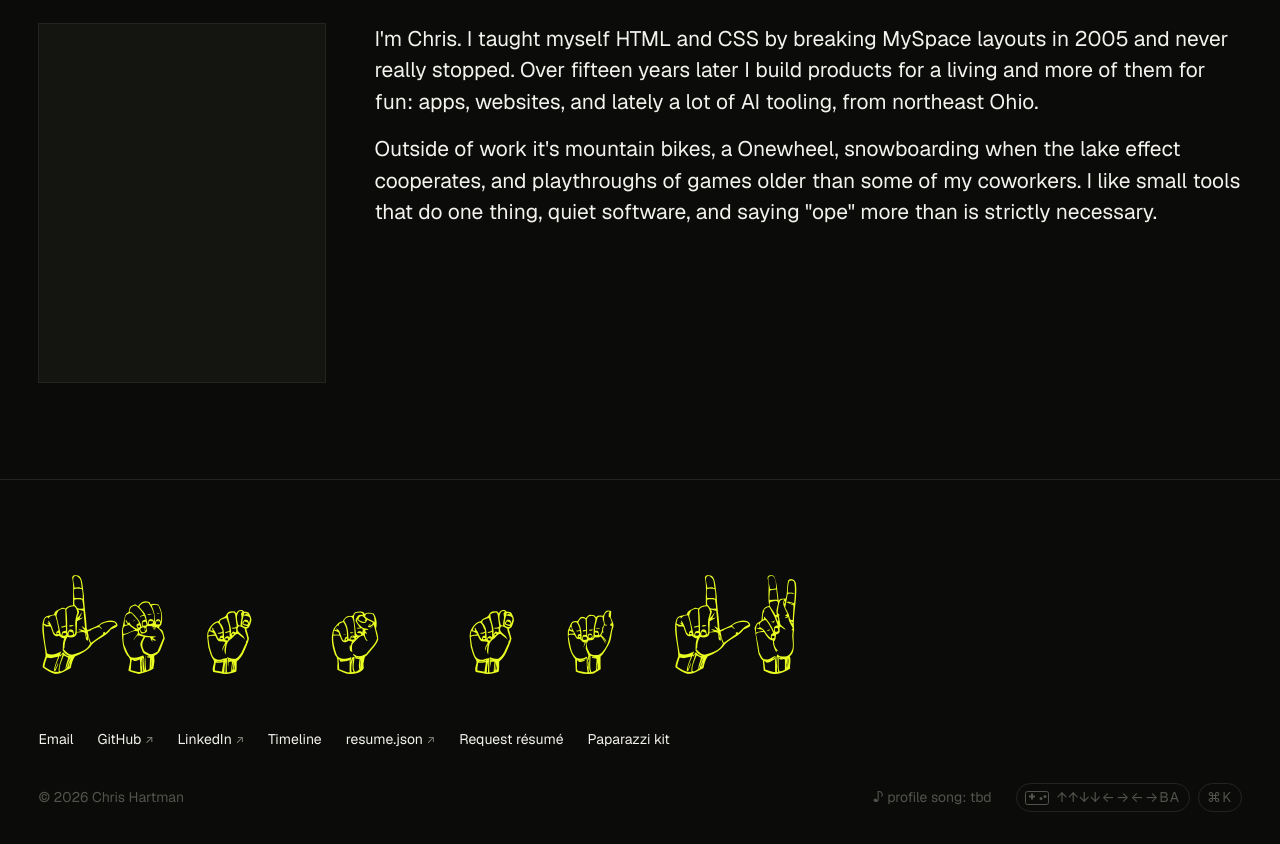
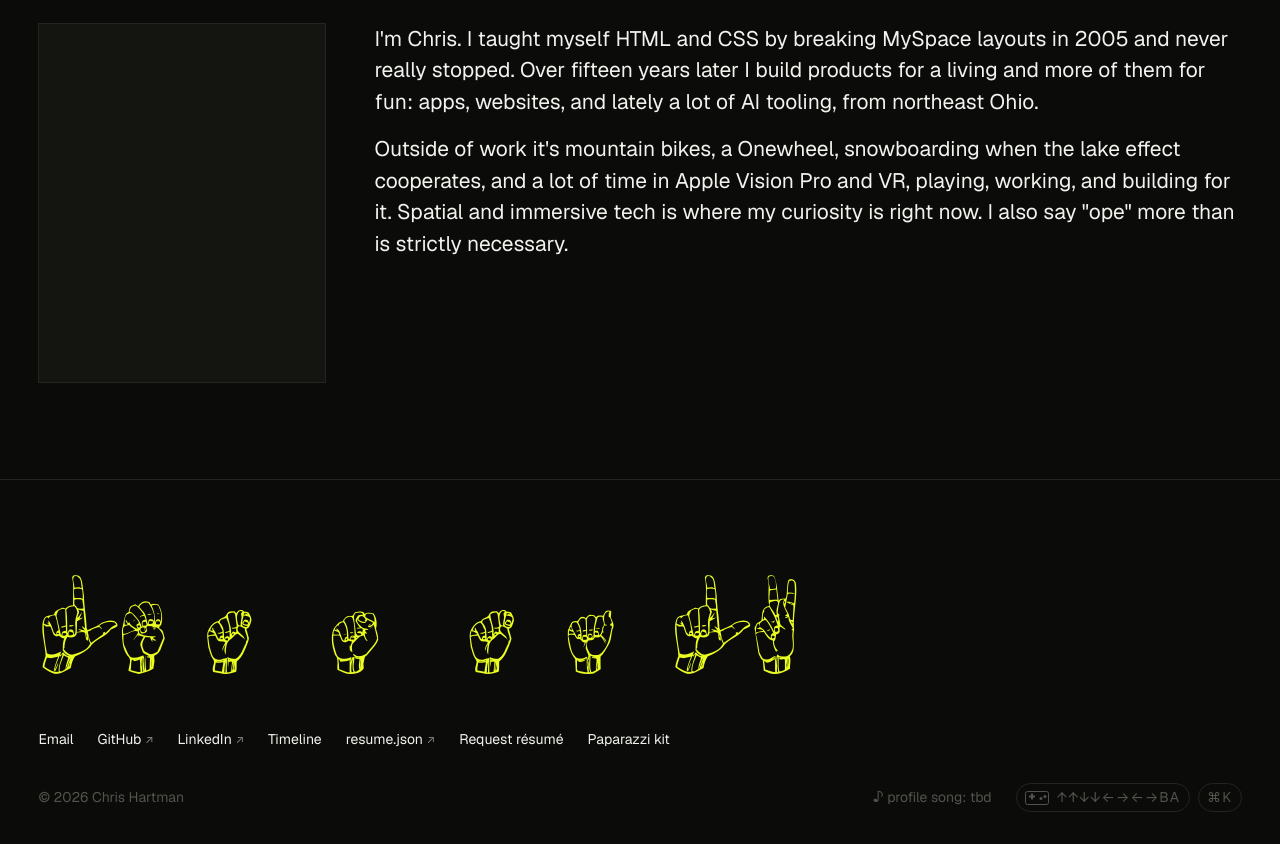
Before and after one commit to chrishrtmn/website, an Astro site: page / in a window 1280 px wide. Shown: the part 3340-4184 px from the top of the page. Built offline with nearby package versions, Linux system fonts and the light colour scheme; Astro itself is replaced by a stand-in of ours.

Commit message:
About: spatial and VR instead of quiet software

```diff
--- a/src/components/About.astro
+++ b/src/components/About.astro
@@ -12,9 +12,9 @@ import Section from './Section.astro';
         of AI tooling, from northeast Ohio.
       </p>
       <p>
-        Outside of work it's mountain bikes, a Onewheel, snowboarding when the lake effect cooperates, and playthroughs
-        of games older than some of my coworkers. I like small tools that do one thing, quiet software, and saying
-        "ope" more than is strictly necessary.
+        Outside of work it's mountain bikes, a Onewheel, snowboarding when the lake effect cooperates, and a lot of
+        time in Apple Vision Pro and VR, playing, working, and building for it. Spatial and immersive tech is where
+        my curiosity is right now. I also say "ope" more than is strictly necessary.
       </p>
     </div>
   </div>
```
